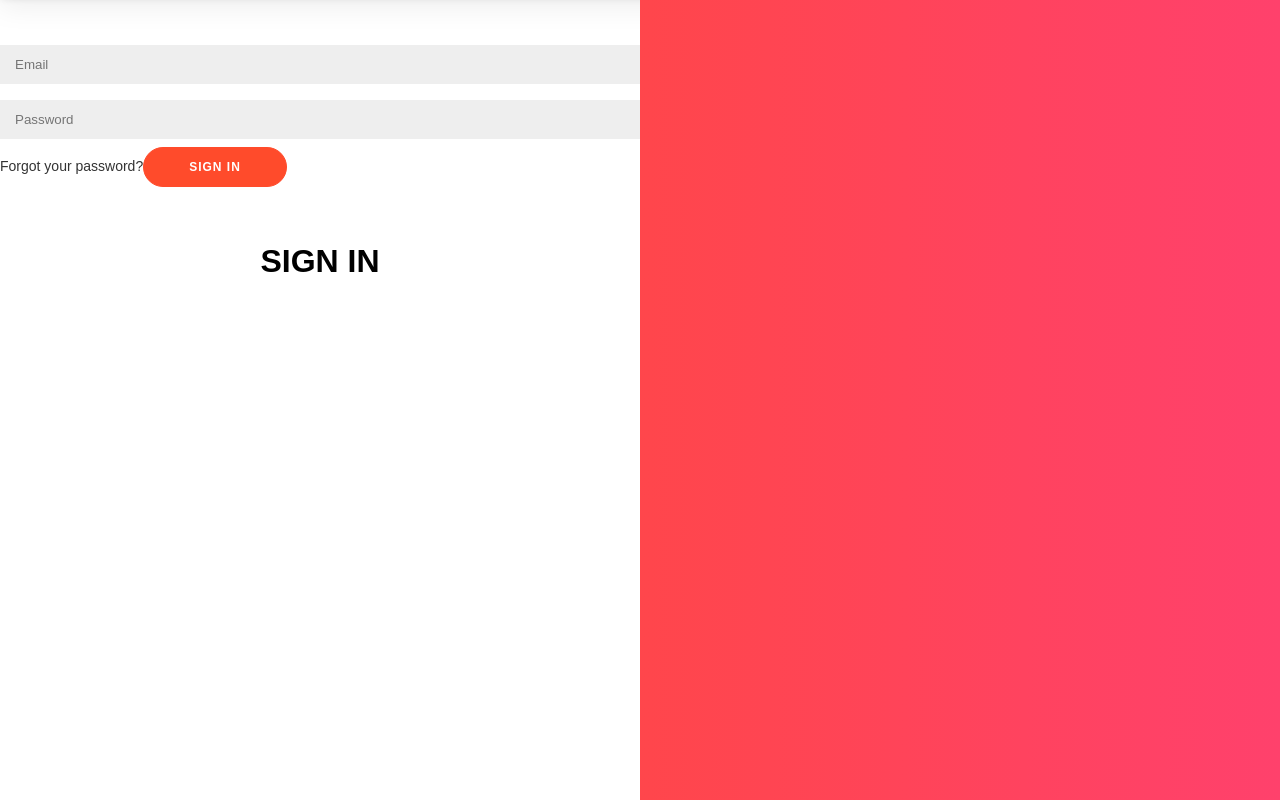
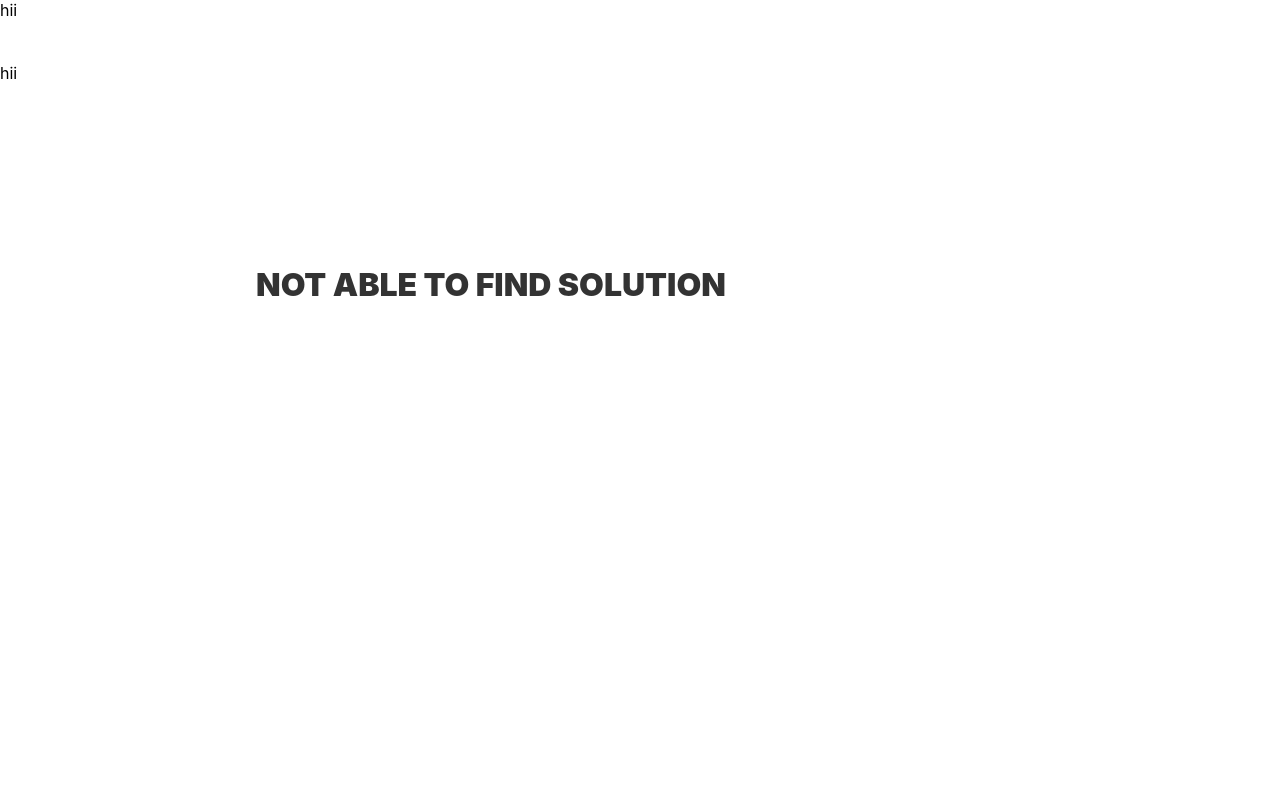
Before and after one commit to MoHiTKuKrEjA11/fixitwizard, a React (Create React App) app: page / in a window 1280 px wide. Built offline with nearby package versions, Linux system fonts and the light colour scheme.

Commit message:
modified:   src/App.css 	modified:   src/App.js 	modified:   src/Components/Forms/Forms.js 	modified:   src/Components/Sign/Sign.css 	modified:   src/Components/Sign/Sign.js 	modified:   src/Components/SignRegister/SignRegister.js

```diff
--- a/src/App.js
+++ b/src/App.js
@@ -9,9 +9,9 @@ function App() {
 
     <div className="App">
       {/* <SignRegister/> */}
-      {/* <Home/> */}
+      <Home/>
       {/* <Forms/> */}
-      <Sign/>
+      {/* <Sign/> */}
       {/* <AuthDeatils/> */}
     </div>
 
--- a/src/Components/Forms/Forms.js
+++ b/src/Components/Forms/Forms.js
@@ -22,7 +22,7 @@ const {
   phoneNo,
   technologiesKnown
 }=userData;
-const res=await fetch("https://fixitwizards-default-rtdb.firebaseio.com/userbase.json",
+const res=await fetch(`https://fixitwizards-default-rtdb.firebaseio.com/${userData.name}.json`,
 {
 method : "POST",
 headers : {
--- a/src/Components/Sign/Sign.css
+++ b/src/Components/Sign/Sign.css
@@ -1,23 +1,30 @@
 /* Container */
 .Container {
+  /* background: #f6f5f7; */
   display: flex;
-    justify-content: center;
-    align-items: center;
-    flex-direction: column;
+  /* justify-content: center; */
+  /* align-items: center; */
+  /* flex-direction: column; */
   font-family: "Montserrat", sans-serif;
   margin: -20px 0 50px;
   background-color: #fff;
   border: 3px solid black;
   border-radius: 10px;
+  box-shadow: 0 14px 28px rgba(0, 0, 0, 0.25), 0 10px 10px rgba(0, 0, 0, 0.22);
   /* position: relative; */
-    box-shadow: 0 14px 28px rgba(0, 0, 0, 0.25), 0 10px 10px rgba(0, 0, 0, 0.22);
   overflow: hidden;
+  /* width: 678px; */
+  /* max-width: 100%; */
+  /* min-height: 400px; */
 }
 
 /* SignUpContainer */
 .SignUpContainer {
   position: absolute;
   top: 0;
+  display: flex;
+  align-items: center;
+  justify-content: center;
   height: 100%;
   transition: all 0.6s ease-in-out;
   left: 0;
@@ -25,26 +32,26 @@
   opacity: 0;
   z-index: 1;
 }
-  /* .SignUpContainer{
-    transform: translateX(100%);
-    opacity: 1;
-    z-index: 5;
-  } */
 
 /* SignInContainer */
 .SignInContainer {
   position: absolute;
   top: 0;
+  display: flex;
+  align-items: center;
+  justify-content: center;
   height: 100%;
   transition: all 0.6s ease-in-out;
   left: 0;
   width: 50%;
-    z-index: 2;
+  z-index: 1;
+
 }
-  /* .SignInContainer{
-    transform: translateX(100%);
-  } */
 
+.anc{
+  display: flex;
+  flex-direction: column;
+}
 /* Form */
 .Form {
   background-color: #ffffff;
@@ -79,15 +86,18 @@
   background-color: #ff4b2b;
   color: #ffffff;
   font-size: 12px;
+  display:inline-block;
   font-weight: bold;
   padding: 12px 45px;
   letter-spacing: 1px;
   text-transform: uppercase;
   transition: transform 80ms ease-in;
 }
+
 .Button:active {
   transform: scale(0.95);
 }
+
 .Button:focus {
   outline: none;
 }
@@ -96,6 +106,18 @@
 .GhostButton {
   background-color: transparent;
   border-color: #ffffff;
+  border-radius: 20px;
+  border: 1px solid #ffffff;
+  /* background-color: #ff4b2b; */
+  color: white;
+  font-size: 12px;
+  display:inline-block;
+  font-weight: bold;
+  padding: 12px 45px;
+  letter-spacing: 1px;
+  text-transform: uppercase;
+  transition: transform 80ms ease-in;
+
 }
 
 /* Anchor */
@@ -117,9 +139,6 @@
   transition: transform 0.6s ease-in-out;
   z-index: 100;
 }
-  /* .OverlayContainer{
-    transform: translateX(-100%);
-  } */
 
 /* Overlay */
 .Overlay {
@@ -137,12 +156,24 @@
   transform: translateX(0);
   transition: transform 0.6s ease-in-out;
 }
-  /* .Overlay{
-    transform: translateX(50%);
-  } */
 
-  /* OverlayPanel */
-  .OverlayPanel {
+/* LeftOverlayPanel */
+.LeftOverlayPanel {
+  position: absolute;
+  display: flex;
+  align-items: center;
+  justify-content: center;
+  flex-direction: column;
+  text-align: center;
+  top: 0;
+  height: 100%;
+  width: 50%;
+  transform: translateX(-20%);
+}
+
+/* RightOverlayPanel */
+.RightOverlayPanel {
+  right: 0;
   position: absolute;
   display: flex;
   align-items: center;
@@ -153,25 +184,7 @@
   height: 100%;
   width: 50%;
   transform: translateX(0);
-    transition: transform 0.6s ease-in-out;
 }
-
-  /* LeftOverlayPanel */
-  .LeftOverlayPanel {
-    transform: translateX(-20%);
-  }
-  /* .LeftOverlayPanel{
-    transform: translateX(0);
-  } */
-
-  /* RightOverlayPanel */
-  .RightOverlayPanel {
-    right: 0;
-    transform: translateX(0);
-  }
-  /* .RightOverlayPanel {
-    transform: translateX(20%);
-  } */
 
 /* Paragraph */
 .Paragraph {
--- a/src/Components/Sign/Sign.js
+++ b/src/Components/Sign/Sign.js
@@ -1,14 +1,14 @@
-import React, { useState} from 'react'
+import React, { useState } from 'react'
 import './Sign.css'
 import { auth } from '../../firebase';
 import { createUserWithEmailAndPassword, signInWithEmailAndPassword } from 'firebase/auth';
 const Sign = () => {
 
   const [isSigningIn, setIsSigningIn] = useState(1);
-    const[registeremail,setRegisterEmail] = useState("");
-    const[registerpassword,setRegisterPassword] = useState("");
-    const[loginemail,setLoginEmail] = useState("");
-    const[loginpassword,setLoginPassword] = useState("");
+  const [registeremail, setRegisterEmail] = useState("");
+  const [registerpassword, setRegisterPassword] = useState("");
+  const [loginemail, setLoginEmail] = useState("");
+  const [loginpassword, setLoginPassword] = useState("");
 
   // const sign=()=>{
   //   setIsSigningIn(true);
@@ -18,73 +18,80 @@ const Sign = () => {
   //   setIsSigningIn(false);
   // }
 
-    const signin = async () =>{
+  const signin = async () => {
 
-      try{
-       const user=await signInWithEmailAndPassword(auth , loginemail , loginpassword);
+    try {
+      const user = await signInWithEmailAndPassword(auth, loginemail, loginpassword);
       console.log(user);
-      } catch(error){
+    } catch (error) {
       console.log(error.message);
     }
   };
 
-const signup = async () =>{
+  const signup = async () => {
 
-  try{
-   const user=await createUserWithEmailAndPassword(auth , registeremail , registerpassword);
+    try {
+      const user = await createUserWithEmailAndPassword(auth, registeremail, registerpassword);
       console.log(user);
-  } catch(error){
+    } catch (error) {
       console.log(error.message);
     }
   };
 
   return (
     <div className="Container">
-   <div className="SignUpContainer" style={isSigningIn!==1?{ transform:"translateX(100%)",opacity:"1",zIndex:"5"}:null}>
+      <div className="SignUpContainer" style={isSigningIn !== 1 ? { transform: "translateX(100%)", opacity: "1", zIndex: "5" } : null}>
         <div className="Form1" >
           <h1 className="Title">Create Account</h1>
           <input type="text" placeholder="Name" className="Input" />
           <input type="email" placeholder="Email" className="Input" value={registeremail}
-        onChange={(e)=>{setRegisterEmail(e.target.value);
+            onChange={(e) => {
+              setRegisterEmail(e.target.value);
             }}
           />
           <input type="password" placeholder="Password" className="Input" value={registerpassword}
-        onChange={(e)=>{setRegisterPassword(e.target.value);
+            onChange={(e) => {
+              setRegisterPassword(e.target.value);
             }}
           />
           <button className="Button" onClick={signup}>Sign Up</button>
         </div>
       </div>
-    <div className="SignInContainer" style={isSigningIn!==1?{transform:"translateX(100%)"}:null}>
+      <div className="SignInContainer" style={isSigningIn === 1 ? { transform: "translateX(0)" } : null}>
         <div className="Form2" >
           <h1 className="Title">Sign in</h1>
           <input type="email" placeholder="Email" className="Input" value={loginemail}
-        onChange={(e)=>{setLoginEmail(e.target.value);
+            onChange={(e) => {
+              setLoginEmail(e.target.value);
             }}
           />
           <input type="password" placeholder="Password" className="Input" value={loginpassword}
-        onChange={(e)=>{setLoginPassword(e.target.value);
+            onChange={(e) => {
+              setLoginPassword(e.target.value);
             }}
           />
+          <div className='anc'>
             <a href="/#" className="Anchor">Forgot your password?</a>
             <button className="Button" onClick={signin}>Sign In</button>
           </div>
+
         </div>
-    <div className="OverlayContainer" style={isSigningIn!==1?{transform:"translateX(-100%)"}:null}>
-    <div className="Overlay" style={isSigningIn!==1?{transform:"translateX(50%)"}:null}>
-    <div className="LeftOverlayPanel" style={isSigningIn!==1?{transform:"translateX(0)"}:null}>
+      </div>
+      <div className="OverlayContainer" style={isSigningIn !== 1 ? { transform: "translateX(-100%)" } : null}>
+        <div className="Overlay" style={isSigningIn !== 1 ? { transform: "translateX(50%)" } : null}>
+          <div className="LeftOverlayPanel" style={isSigningIn !== 1 ? { transform: "translateX(0)" } : null}>
             <h1 className="Title">Welcome Back!</h1>
             <p className="Paragraph">
               To keep connected with us please login with your personal info
             </p>
-          <button className="GhostButton" onClick={()=>{setIsSigningIn(1)}}>Signnnnnn In</button>
+            <button className="GhostButton" onClick={() => { setIsSigningIn(1) }}>Sign In</button>
           </div>
-        <div className="RightOverlayPanel" style={isSigningIn!==1?{transform:"translateX(20%)"}:null}>
+          <div className="RightOverlayPanel" style={isSigningIn !== 1 ? { transform: "translateX(20%)" } : null}>
             <h1 className="Title">Hello, Friend!</h1>
             <p className="Paragraph">
               Enter your personal details and start the journey with us
             </p>
-          <button className="GhostButton" onClick={()=>{setIsSigningIn(0)}}>Signnnnnn Up</button>
+            <button className="GhostButton" onClick={() => { setIsSigningIn(0) }}>Sign Up</button>
           </div>
         </div>
       </div>
--- a/src/Components/SignRegister/SignRegister.js
+++ b/src/Components/SignRegister/SignRegister.js
@@ -31,7 +31,7 @@ const SignRegister = () => {
                 To keep connected with us please login with your personal info
               </Components.Paragraph>
               <Components.GhostButton onClick={() => toggle(true)}>
-                Sign In
+                Signnnnnnnn In
               </Components.GhostButton>
             </Components.LeftOverlayPanel>
             <Components.RightOverlayPanel signingIn={signIn}>
@@ -40,7 +40,7 @@ const SignRegister = () => {
                 Enter your personal details and start journey with us
               </Components.Paragraph>
               <Components.GhostButton onClick={() => toggle(false)}>
-                Sign Up
+                Signnnnnnnnnnnnnn Up
               </Components.GhostButton>
             </Components.RightOverlayPanel>
           </Components.Overlay>
```
Also changed, not shown: src/App.css (+8 -0 lines). Lines whose indentation alone changed are shown as unchanged.
